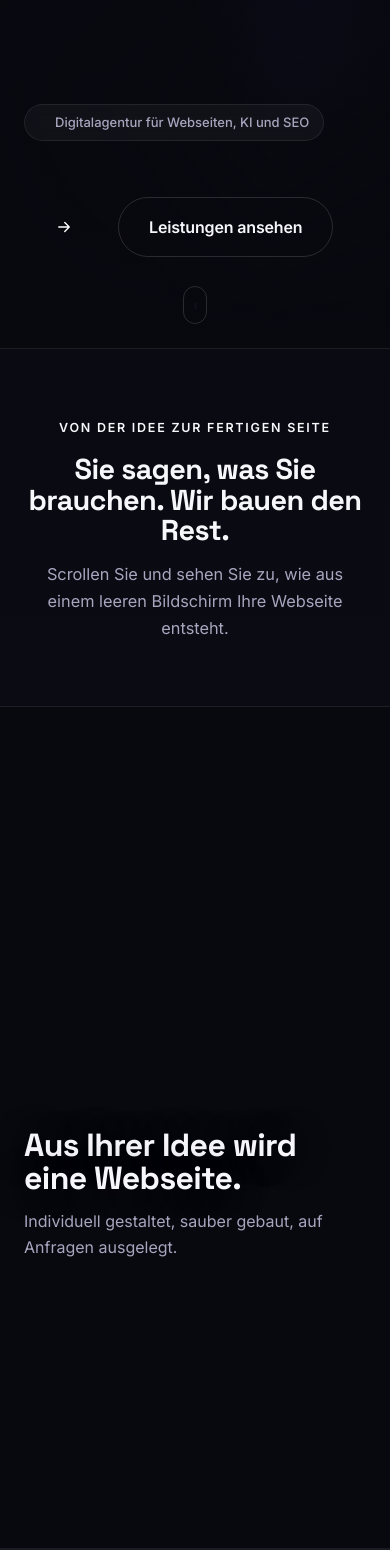
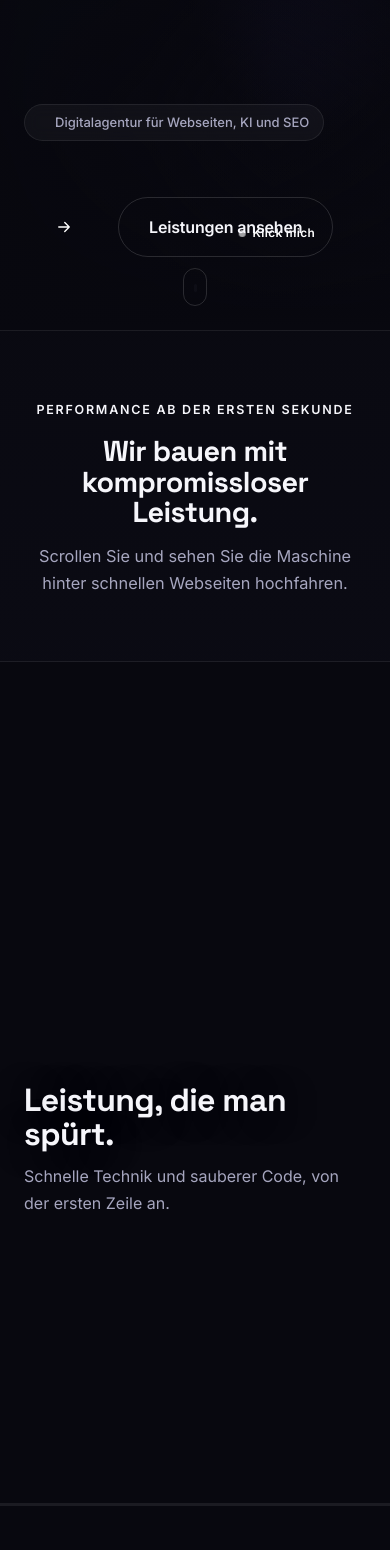
Before and after one commit to BastianScherzinger/wvm-it, a Django app: template templates/index.html in a window 390 px wide. Shown: the part 71-1621 px from the top of the page. Run offline with Django 5.2, Linux system fonts and the light colour scheme; the template is opened without the code that fills it, so the values that code supplies are empty.

Commit message:
Roboter klickbar (Sprechblase wie RTC), Alienware-PC-Animation (leuchtet/faehrt hoch), Taste-Pass: Hero-Tagline raus + Eyebrows reduziert

```diff
--- a/static/css/style.css
+++ b/static/css/style.css
@@ -96,6 +96,28 @@ body::before{content:"";position:fixed;inset:0;z-index:-2;pointer-events:none;
   filter:drop-shadow(0 30px 60px rgba(0,0,0,.55)) drop-shadow(0 0 40px rgba(109,94,252,.22));animation:float 7s ease-in-out infinite;transition:opacity .5s}
 .robot-stage.spline-on .robot-fallback{opacity:0}
 @keyframes float{50%{transform:translateY(-12px)}}
+.robot-stage{cursor:pointer}
+/* Klickbarer Roboter: Sprechblase + Hinweis (wie RTC, im WVM-Dark-Stil) */
+.robot-bubble{position:absolute;left:50%;top:2%;transform:translate(-50%,-8px) scale(.92);z-index:9;
+  max-width:min(280px,86%);padding:12px 16px;border-radius:16px 16px 16px 5px;
+  background:linear-gradient(180deg,var(--surface),var(--surface-2));border:1px solid var(--line-2);color:var(--ink);
+  font-size:.86rem;font-weight:500;line-height:1.45;box-shadow:var(--shadow-lg);backdrop-filter:blur(10px);
+  opacity:0;pointer-events:none;transition:opacity .3s,transform .4s cubic-bezier(.34,1.56,.64,1);text-align:center}
+.robot-bubble.show{opacity:1;transform:translate(-50%,0) scale(1)}
+.robot-bubble::after{content:"";position:absolute;left:26px;bottom:-6px;width:12px;height:12px;
+  background:var(--surface-2);border-right:1px solid var(--line-2);border-bottom:1px solid var(--line-2);transform:rotate(45deg)}
+.robot-hint{position:absolute;left:50%;bottom:4%;transform:translateX(-50%);z-index:9;display:inline-flex;align-items:center;gap:7px;
+  padding:8px 15px;border-radius:99px;color:#fff;font-size:.74rem;font-weight:600;letter-spacing:.03em;white-space:nowrap;
+  background:linear-gradient(140deg,var(--accent),var(--accent2));box-shadow:0 10px 26px -10px color-mix(in srgb,var(--accent) 80%,transparent);
+  opacity:0;pointer-events:none;transition:opacity .4s}
+.robot-hint::before{content:"";width:7px;height:7px;border-radius:50%;background:#fff;animation:pulse 1.4s ease-in-out infinite}
+.robot-hint.show{opacity:1;animation:rtcHintFloat 2.4s ease-in-out infinite}
+@keyframes rtcHintFloat{0%,100%{transform:translateX(-50%) translateY(0)}50%{transform:translateX(-50%) translateY(-5px)}}
+.robot-tap{display:none;width:fit-content;margin:16px auto 0;align-items:center;gap:8px;padding:11px 24px;border-radius:99px;border:none;cursor:pointer;
+  background:linear-gradient(140deg,var(--accent),var(--accent2));color:#fff;font:inherit;font-weight:600;font-size:.9rem;
+  box-shadow:0 10px 26px -10px color-mix(in srgb,var(--accent) 80%,transparent);transition:transform .18s var(--ease)}
+.robot-tap::before{content:"";width:8px;height:8px;border-radius:50%;background:#fff}
+.robot-tap:active{transform:translateY(1px)}
 
 /* ── Trenner-Bänder (abgetrennte Textteile zwischen den Animationen) ──────── */
 .band{padding:clamp(64px,9vw,110px) 0;border-block:1px solid var(--line);
--- a/static/js/main.js
+++ b/static/js/main.js
@@ -59,6 +59,42 @@
   (function initRobot() {
     const stage = document.getElementById("robotStage");
     if (!stage) return;
+
+    // Klickbarer Assistent (wie RTC): Sprechblase + Hinweis. Funktioniert immer,
+    // egal ob der 3D-Roboter oder der Fallback-Cutout angezeigt wird.
+    let viewer = null;
+    (function enableRobotChat() {
+      const bubble = document.getElementById("robotBubble");
+      const hint = document.getElementById("robotHint");
+      const tap = document.getElementById("robotTap");
+      if (!bubble) return;
+      const msgs = [
+        "Hi! Schön, dass du da bist.",
+        "Wir bauen Webseiten, Hosting, KI und SEO. Alles aus einer Hand.",
+        "Schon ab 350 Euro hast du deine eigene Webseite.",
+        "Tipp: Hol dir ein unverbindliches Angebot in 24 Stunden.",
+        "Bereit? Klick auf Projekt anfragen, wir melden uns schnell.",
+      ];
+      let idx = -1, hideT, started = false;
+      function say() {
+        started = true;
+        idx = (idx + 1) % msgs.length;
+        bubble.textContent = msgs[idx];
+        bubble.classList.add("show");
+        if (hint) hint.classList.remove("show");
+        clearTimeout(hideT);
+        hideT = setTimeout(function () { bubble.classList.remove("show"); }, 4400);
+      }
+      stage.addEventListener("click", say);
+      stage.addEventListener("keydown", function (e) { if (e.key === "Enter" || e.key === " ") { e.preventDefault(); say(); } });
+      if (hint) hint.addEventListener("click", function (e) { e.stopPropagation(); say(); });
+      if (tap) tap.addEventListener("click", function (e) { e.stopPropagation(); say(); });
+      stage.classList.add("chat-on");
+      if (hint && !reduce) setTimeout(function () {
+        if (!started) { hint.classList.add("show"); setTimeout(function () { if (!started) hint.classList.remove("show"); }, 6000); }
+      }, 1800);
+    })();
+
     const hasWebGL = (function () {
       try { const c = document.createElement("canvas");
         return !!(window.WebGLRenderingContext && (c.getContext("webgl") || c.getContext("experimental-webgl")));
@@ -75,11 +111,11 @@
     runtime.src = "https://unpkg.com/@splinetool/viewer@1.12.97/build/spline-viewer.js";
     document.head.appendChild(runtime);
 
-    const viewer = document.createElement("spline-viewer");
+    viewer = document.createElement("spline-viewer");
     viewer.setAttribute("url", url);
     viewer.style.cssText = "width:100%;height:100%;display:block;background:transparent";
-    if (isMobile) viewer.style.pointerEvents = "none"; // Mobile: Scrollen nicht blockieren
     canvas.appendChild(viewer);
+    viewer.addEventListener("click", function () { stage.click(); }); // Klick auf 3D-Roboter -> Sprechblase
 
     let settled = false;
     const ready = function () {
--- a/templates/index.html
+++ b/templates/index.html
@@ -55,10 +55,9 @@
           <a class="btn btn-lg btn-magnetic" href="#kontakt">{{ c.cta_text }}<svg viewBox="0 0 24 24" class="ic-arrow" aria-hidden="true"><path d="M5 12h14M13 6l6 6-6 6" fill="none" stroke="currentColor" stroke-width="1.8" stroke-linecap="round" stroke-linejoin="round"/></svg></a>
           <a class="btn btn-ghost btn-lg" href="#leistungen">Leistungen ansehen</a>
         </div>
-        <p class="hero-note">{{ c.cta_sub }}</p>
       </div>
       <div class="hero-figure" data-reveal>
-        <div class="robot-stage" id="robotStage" data-spline="https://prod.spline.design/kZDDjO5HuC9GJUM2/scene.splinecode">
+        <div class="robot-stage" id="robotStage" role="button" tabindex="0" aria-label="3D-Assistent, klick mich" data-spline="https://prod.spline.design/kZDDjO5HuC9GJUM2/scene.splinecode">
           <div class="hero-figure-glow" aria-hidden="true"></div>
           <!-- 3D-Roboter (Spline) folgt der Maus; wird per JS auf Geräten mit WebGL eingehängt -->
           <div class="robot-canvas" id="robotCanvas" aria-hidden="true">
@@ -66,7 +65,11 @@
           </div>
           <!-- Fallback: freigestellter Roboter (ohne WebGL / reduced-motion) -->
           {% if c.robot_image %}<img src="{{ c.robot_image }}" alt="WVM-IT Assistent" class="robot robot-fallback" width="820" height="1098" fetchpriority="high">{% endif %}
+          <!-- Klickbar wie bei RTC: Sprechblase + einladender Hinweis -->
+          <div class="robot-bubble" id="robotBubble" aria-live="polite"></div>
+          <div class="robot-hint" id="robotHint" aria-hidden="true">Klick mich</div>
         </div>
+        <button class="robot-tap" id="robotTap" type="button">Klick mich</button>
         <div class="hero-price-chip" aria-hidden="true"><span>Webseiten</span><strong>ab {{ c.preis_ab }} €</strong></div>
       </div>
     </div>
@@ -76,9 +79,9 @@
   <!-- ── Trenner-Text: Überleitung zur ersten Scroll-Animation ─────────────── -->
   <section class="band">
     <div class="wrap band-in" data-reveal>
-      <span class="band-kick">Von der Idee zur fertigen Seite</span>
-      <h2 class="band-h">Sie sagen, was Sie brauchen. Wir bauen den Rest.</h2>
-      <p class="band-p">Scrollen Sie und sehen Sie zu, wie aus einem leeren Bildschirm Ihre Webseite entsteht.</p>
+      <span class="band-kick">Performance ab der ersten Sekunde</span>
+      <h2 class="band-h">Wir bauen mit kompromissloser Leistung.</h2>
+      <p class="band-p">Scrollen Sie und sehen Sie die Maschine hinter schnellen Webseiten hochfahren.</p>
     </div>
   </section>
 
@@ -91,10 +94,10 @@
       </video>
       <div class="scrolly-shade" aria-hidden="true"></div>
       <div class="wrap scrolly-overlay">
-        <div class="scrolly-step is-active" data-step="0"><h2>Aus Ihrer Idee wird eine Webseite.</h2><p>Individuell gestaltet, sauber gebaut, auf Anfragen ausgelegt.</p></div>
-        <div class="scrolly-step" data-step="1"><h3>Design</h3><p>Ein Entwurf auf Premium-Niveau, abgestimmt auf Ihre Marke.</p></div>
-        <div class="scrolly-step" data-step="2"><h3>Entwicklung</h3><p>Schneller, sauberer Code. Responsiv auf jedem Gerät.</p></div>
-        <div class="scrolly-step" data-step="3"><h3>Launch</h3><p>Wir gehen live und messen, was die Seite für Sie bringt.</p></div>
+        <div class="scrolly-step is-active" data-step="0"><h2>Leistung, die man spürt.</h2><p>Schnelle Technik und sauberer Code, von der ersten Zeile an.</p></div>
+        <div class="scrolly-step" data-step="1"><h3>Schnell</h3><p>Optimierte Ladezeiten, die Ihre Besucher nicht warten lassen.</p></div>
+        <div class="scrolly-step" data-step="2"><h3>Modern</h3><p>Aktuelle Technik, sauber gebaut und langfristig wartbar.</p></div>
+        <div class="scrolly-step" data-step="3"><h3>Stabil</h3><p>Bleibt schnell, auch wenn viele Besucher gleichzeitig kommen.</p></div>
       </div>
       <div class="scrolly-progress" aria-hidden="true"><span class="scrolly-bar"></span></div>
     </div>
@@ -147,7 +150,6 @@
   <section class="section" id="leistungen">
     <div class="wrap">
       <header class="sec-head" data-reveal>
-        <span class="eyebrow eyebrow-dark"><span class="dot"></span>Leistungen</span>
         <h2 class="section-t">Alles für Ihren Auftritt, aus einer Hand.</h2>
         <p class="section-lead">Design, Technik, Hosting und Sichtbarkeit greifen nahtlos ineinander, von der ersten Idee bis zum laufenden Betrieb.</p>
       </header>
@@ -226,7 +228,6 @@
   <section class="section section-alt" id="preise">
     <div class="wrap">
       <header class="sec-head" data-reveal>
-        <span class="eyebrow eyebrow-dark"><span class="dot"></span>Pakete</span>
         <h2 class="section-t">Klare Pakete, faire Preise.</h2>
         <p class="section-lead">Transparente Startpreise. Das passende Angebot stimmen wir im Gespräch auf Ihr Projekt ab.</p>
       </header>
```
Also changed, not shown: static/img/pc_poster.jpg, 1 other file.
